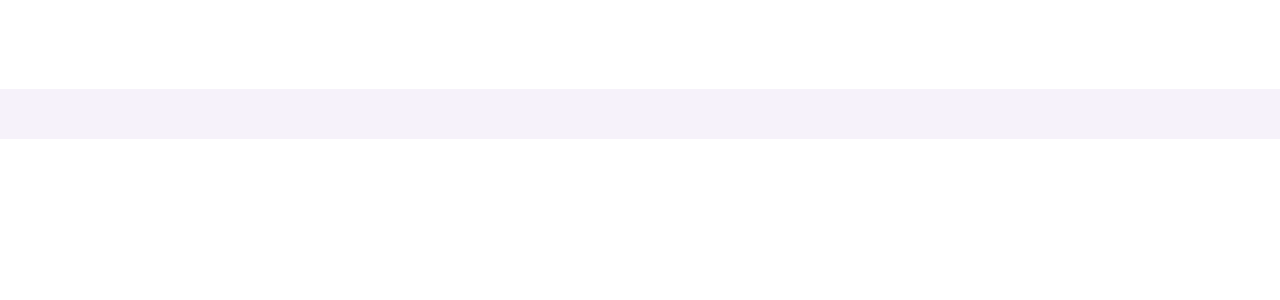
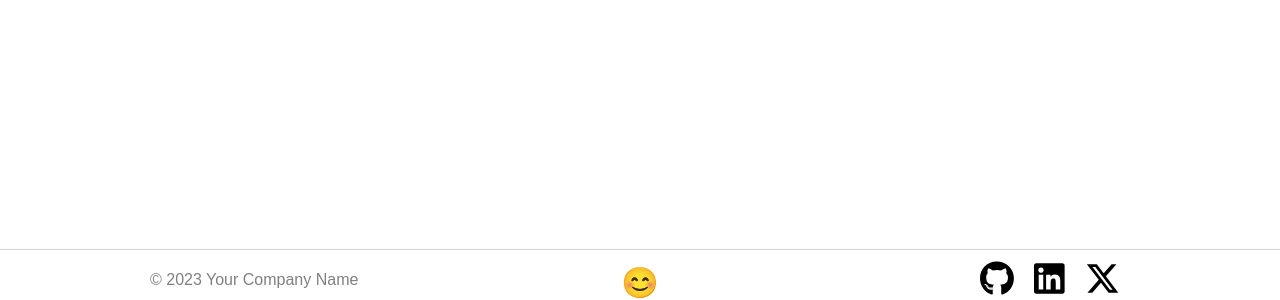
Before and after one commit to maxmarkov/vercel-web-prototype, a React (Create React App) app: page / in a window 1280 px wide. Shown: the part 661-961 px from the top of the page. Before the commit the page ends 910 px from the top, so only its background shows below. Built offline with nearby package versions, Linux system fonts and the light colour scheme; the HTML template or start-up script is replaced by a standard one.

Commit message:
Footer template icons

```diff
--- a/src/components/Footer/Footer.css
+++ b/src/components/Footer/Footer.css
@@ -1,9 +1,59 @@
 .footer {
-    position: fixed;
-    left: 0;
-    bottom: 0;
-    width: 100%;
-    background-color: #f6f2fa;
-    height: 50px;
-    text-align: center;
-  }
+  display: flex;
+  justify-content: space-between;
+  align-items: center;
+  padding-left: 150px;
+  padding-right: 150px;
+  border-top: 1px solid #d3d3d3; /* Light grey line */
+  font-family: Arial, sans-serif;
+}
+
+.footer-section {
+  flex: 1;
+  text-align: center;
+}
+
+.footer-section.left {
+  padding-top: 10px;
+  text-align: left;
+}
+
+.footer-section.right {
+  padding-top: 10px;
+  text-align: right;
+  text-decoration: none;
+  color: inherit;
+  font-size: 35px;
+}
+
+.icon-container {
+  display: inline-block;
+  margin: 0 10px;
+}
+
+.icon-container a {
+  color: inherit; /* Change this to the color you want */
+  transition: transform 0.3s ease; /* Smooth transition for transform */
+}
+
+.icon-container a:hover {
+  color: #0077b5;
+  transform: scale(1.2);
+  font-size: 40px;
+}
+
+.footer span {
+  color: grey;
+  font-size: 16px;
+}
+
+.smiling-emoji {
+  font-size: 30px;
+  margin: 0 auto;
+  padding-top: 15px;
+}
+
+.emoji-link {
+  text-decoration: none;
+  color: inherit;
+}
--- a/src/components/Footer/Footer.js
+++ b/src/components/Footer/Footer.js
@@ -1,12 +1,44 @@
+import React, { useState } from 'react';
 import './Footer.css';
-import React from 'react';
+
+import { FontAwesomeIcon } from '@fortawesome/react-fontawesome';
+import { faGithub, faLinkedin, faXTwitter } from '@fortawesome/free-brands-svg-icons';
 
 function Footer() {
-    return (
-      <footer className='footer'>
-        {/* Footer content here */}
+  const [emoji, setEmoji] = useState('😊');
+
+  const handleMouseEnter = () => setEmoji('😄');
+  const handleMouseLeave = () => setEmoji('😊');
+
+  return (
+      <footer className="footer">
+          <div className="footer-section left">
+              <span>&copy; 2023 Your Company Name</span>
+          </div>
+          <div className="footer-section center">
+              <a href="/" className="emoji-link" onMouseEnter={handleMouseEnter} onMouseLeave={handleMouseLeave}>
+                  <div className="smiling-emoji">{emoji}</div>
+              </a>
+          </div>
+          <div className="footer-section right">
+            <div className="icon-container">
+              <a href="https://github.com" target="_blank" rel="noopener noreferrer">
+                <FontAwesomeIcon icon={faGithub} />
+              </a>
+            </div>
+            <div className="icon-container">
+              <a href="https://linkedin.com" target="_blank" rel="noopener noreferrer">
+                <FontAwesomeIcon icon={faLinkedin} />
+              </a>
+            </div>
+            <div className="icon-container">
+              <a href="https://twitter.com" target="_blank" rel="noopener noreferrer">
+                <FontAwesomeIcon icon={faXTwitter} />
+              </a>
+            </div>
+          </div>
       </footer>
-    );
-  }
+  );
+}
 
 export default Footer;
```
